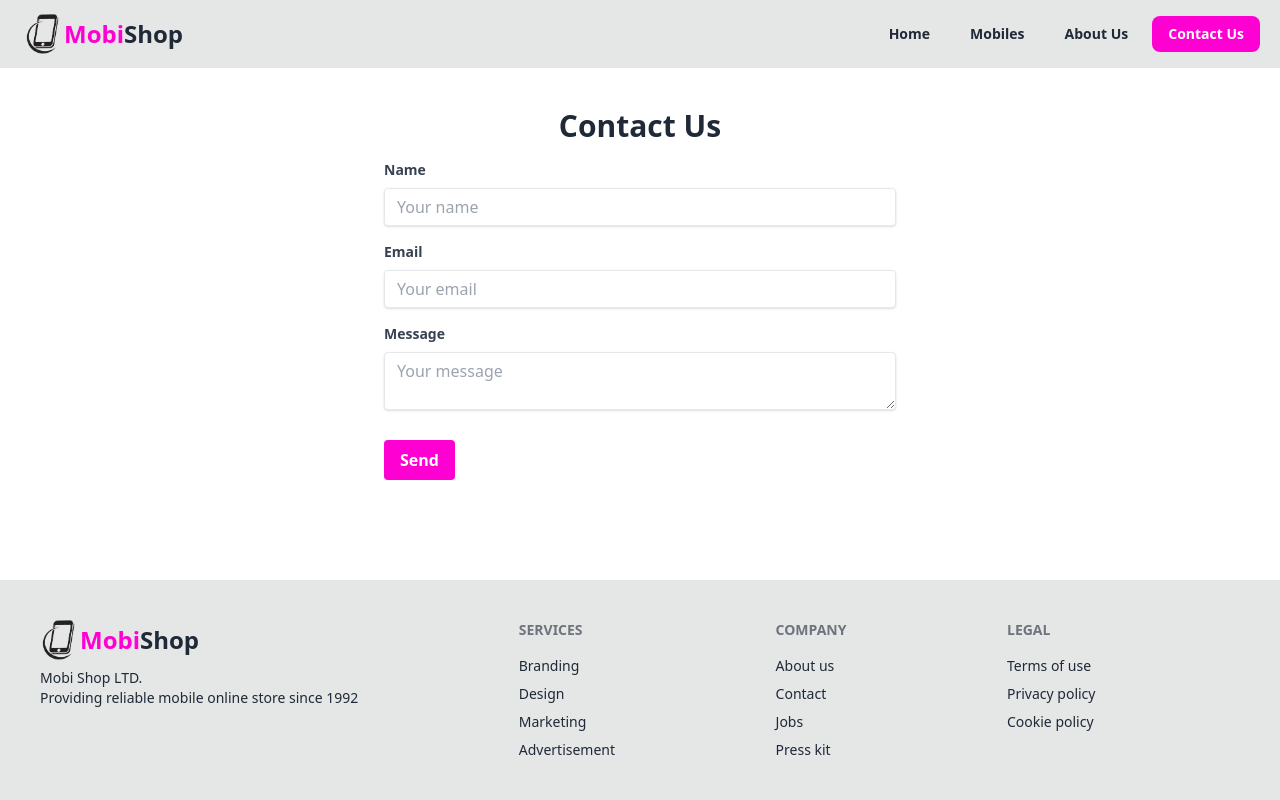
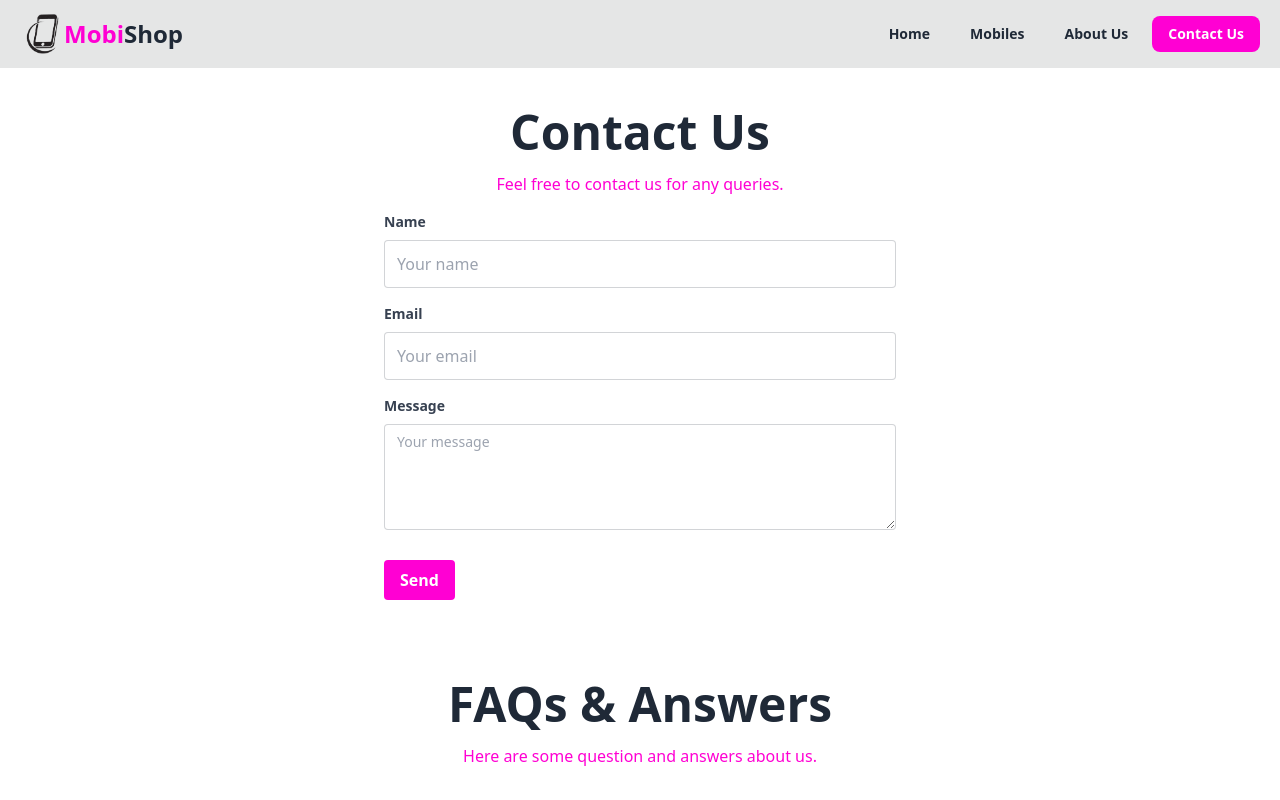
Before and after one commit to jibon-roy/mobi-shop, a React (Vite) app: page /contact-us in a window 1280 px wide. Shown: the top 800 px of the page. Built offline with nearby package versions, Linux system fonts and the light colour scheme.

Commit message:
contact us page complete

```diff
--- a/src/pages/AboutUs/AboutUs.jsx
+++ b/src/pages/AboutUs/AboutUs.jsx
@@ -1,17 +1,29 @@
 import Heading from "../../components/Heading";
+import Statistics from "../Home/Statistics";
 import WhyChooseUs from "../Home/WhyChooseUs";
 
 const AboutUs = () => {
   return (
-    <div className="flex container flex-col items-center py-10">
-      <div className="flex justify-center">
+    <div className="flex flex-col items-center py-10">
+      <div className="flex container justify-center">
         <Heading heading={"About Us"}>Know something about us.</Heading>
       </div>
-      <p className="text-lg mb-6">
-        Shop Your Mobile Now! Buy Mobile Phone at Lowest Price in Bangladesh.
-        Latest official smartphone, android, feature phone Price & full Specs
-        available at Mobi Shop Online Shop
+      <p className="text-lg container my-16 max-w-3xl text-center">
+        Buy mobile phones at the lowest prices in Bangladesh. Explore the latest
+        official smartphones, Androids, and feature phones with full specs
+        available at Mobile Shop Online. We offer a wide selection of devices
+        from top brands, ensuring you find the perfect phone to meet your needs.
+        Enjoy secure shopping with multiple payment options and benefit from our
+        fast delivery service. Our dedicated customer support team is always
+        ready to assist you with any questions or concerns. Stay updated with
+        the newest releases and get the best deals on the market. At Mobile
+        Shop, your satisfaction is our priority. Shop confidently and enjoy a
+        seamless shopping experience from the comfort of your home. Discover the
+        latest technology and unbeatable prices at Mobile Shop Online.
       </p>
+      <div className="w-full">
+        <Statistics />
+      </div>
       <WhyChooseUs />
     </div>
   );
--- a/src/pages/Contact/Contact.jsx
+++ b/src/pages/Contact/Contact.jsx
@@ -1,5 +1,7 @@
 import emailjs from "@emailjs/browser";
 import { useState } from "react";
+import Heading from "../../components/Heading";
+import FAQ from "../Home/FAQ";
 
 const ContactUs = () => {
   const [formData, setFormData] = useState({
@@ -48,7 +50,9 @@ const ContactUs = () => {
 
   return (
     <div className="flex flex-col items-center py-10">
-      <h1 className="text-3xl font-bold mb-4 primary-red">Contact Us</h1>
+      <Heading heading={"Contact Us"}>
+        Feel free to contact us for any queries.
+      </Heading>
       <form className="w-full max-w-lg" onSubmit={handleSubmit}>
         <div className="mb-4">
           <label
@@ -58,7 +62,8 @@ const ContactUs = () => {
             Name
           </label>
           <input
-            className={`shadow appearance-none border ${
+            autoComplete="name"
+            className={`input input-bordered appearance-none border ${
               errors.name ? "border-red-500" : ""
             } rounded w-full py-2 px-3 text-gray-700 leading-tight focus:outline-none focus:shadow-outline`}
             id="name"
@@ -80,10 +85,11 @@ const ContactUs = () => {
             Email
           </label>
           <input
-            className={`shadow appearance-none border ${
+            className={`input input-bordered appearance-none border ${
               errors.email ? "border-red-500" : ""
             } rounded w-full py-2 px-3 text-gray-700 leading-tight focus:outline-none focus:shadow-outline`}
             id="email"
+            autoComplete="email"
             type="email"
             placeholder="Your email"
             name="email"
@@ -102,7 +108,8 @@ const ContactUs = () => {
             Message
           </label>
           <textarea
-            className={`shadow appearance-none border ${
+            rows={5}
+            className={`textarea textarea-bordered appearance-none border ${
               errors.message ? "border-red-500" : ""
             } rounded w-full py-2 px-3 text-gray-700 leading-tight focus:outline-none focus:shadow-outline`}
             id="message"
@@ -129,6 +136,7 @@ const ContactUs = () => {
           </p>
         )}
       </form>
+      <FAQ />
     </div>
   );
 };
```
